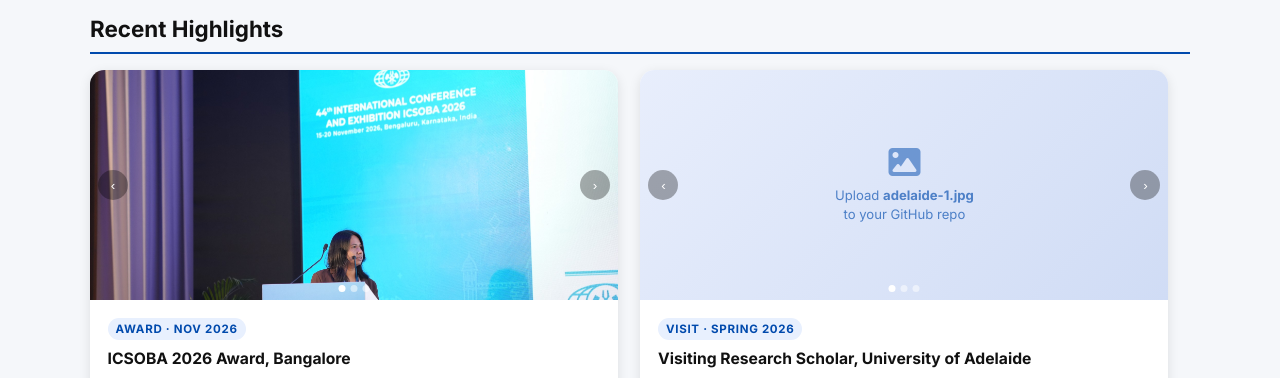
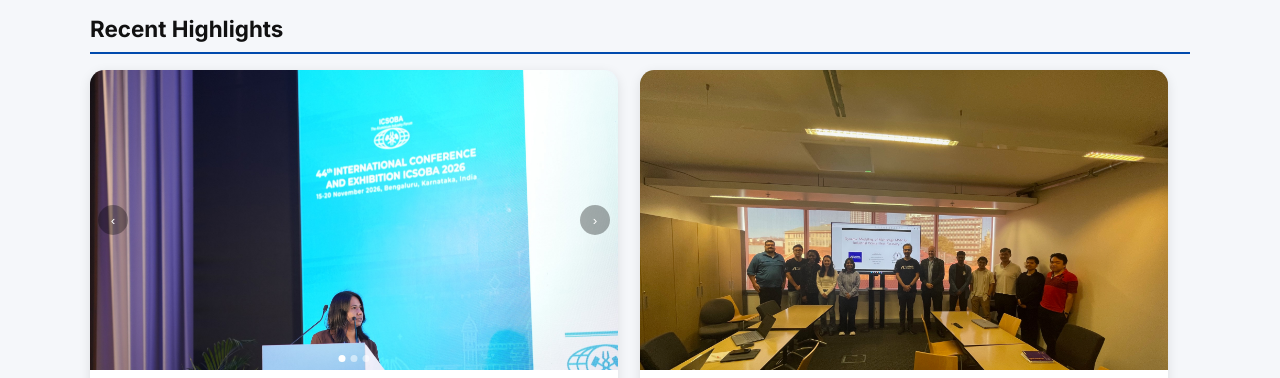
Before and after one commit to Madhusmita25/madhusmita25.github.io, a plain HTML site: page index.html in a window 1280 px wide. Shown: the part 555-933 px from the top of the page. Drawn offline with Linux system fonts and the light colour scheme.

Commit message:
Update index.html

```diff
--- a/index.html
+++ b/index.html
@@ -234,7 +234,7 @@
     .carousel {
       position: relative;
       width: 100%;
-      height: 230px;
+      height: 300px;
       overflow: hidden;
       background: #e8eefc;
     }
@@ -246,13 +246,14 @@
     .carousel-slide.active { display: block; }
     .carousel-slide img {
       width: 100%;
-      height: 230px;
+      height: 300px;
       object-fit: cover;
+      object-position: center top;
       display: block;
     }
     .img-placeholder {
       width: 100%;
-      height: 230px;
+      height: 300px;
       background: linear-gradient(135deg, #e8eefc 0%, #d0dcf5 100%);
       display: flex;
       flex-direction: column;
@@ -502,8 +503,8 @@
           </div>
           <div class="highlight-caption">
             <span class="hl-tag">Award · Nov 2026</span>
-            <strong>ICSOBA 2026 Award, Bangalore</strong>
-            <p>Received an award at the 44th International ICSOBA Conference for work on dynamic modeling of multistage MVR for alumina refining.</p>
+            <strong>ICSOBA 2026 Student Award, Bangalore</strong>
+            <p>Received ICSOBA 2026 Student Award at the 44th International ICSOBA Conference.</p>
           </div>
         </div>
 
@@ -512,16 +513,16 @@
         <div class="highlight-card">
           <div class="carousel" id="carousel-adelaide">
             <div class="carousel-slide active">
-              <img src="adelaide-1.jpg" alt="Adelaide Visit – Photo 1"
-                   onerror="this.parentElement.innerHTML='<div class=\'img-placeholder\'><i class=\'fa-solid fa-image\'></i><span>Upload <strong>adelaide-1.jpg</strong><br>to your GitHub repo</span></div>'">
+              <img src="adelaide-1.jpeg" alt="Adelaide Visit – Photo 1"
+                   onerror="this.parentElement.innerHTML='<div class=\'img-placeholder\'><i class=\'fa-solid fa-image\'></i><span>Upload <strong>adelaide-1.jpeg</strong><br>to your GitHub repo</span></div>'">
             </div>
             <div class="carousel-slide">
-              <img src="adelaide-2.jpg" alt="Adelaide Visit – Photo 2"
-                   onerror="this.parentElement.innerHTML='<div class=\'img-placeholder\'><i class=\'fa-solid fa-image\'></i><span>Upload <strong>adelaide-2.jpg</strong><br>to your GitHub repo</span></div>'">
+              <img src="adelaide-2.jpeg" alt="Adelaide Visit – Photo 2"
+                   onerror="this.parentElement.innerHTML='<div class=\'img-placeholder\'><i class=\'fa-solid fa-image\'></i><span>Upload <strong>adelaide-2.jpeg</strong><br>to your GitHub repo</span></div>'">
             </div>
             <div class="carousel-slide">
-              <img src="adelaide-3.jpg" alt="Adelaide Visit – Photo 3"
-                   onerror="this.parentElement.innerHTML='<div class=\'img-placeholder\'><i class=\'fa-solid fa-image\'></i><span>Upload <strong>adelaide-3.jpg</strong><br>to your GitHub repo</span></div>'">
+              <img src="adelaide-3.jpeg" alt="Adelaide Visit – Photo 3"
+                   onerror="this.parentElement.innerHTML='<div class=\'img-placeholder\'><i class=\'fa-solid fa-image\'></i><span>Upload <strong>adelaide-3.jpeg</strong><br>to your GitHub repo</span></div>'"
             </div>
             <button class="carousel-btn prev" onclick="moveCarousel('adelaide', -1)">&#8249;</button>
             <button class="carousel-btn next" onclick="moveCarousel('adelaide',  1)">&#8250;</button>
```
